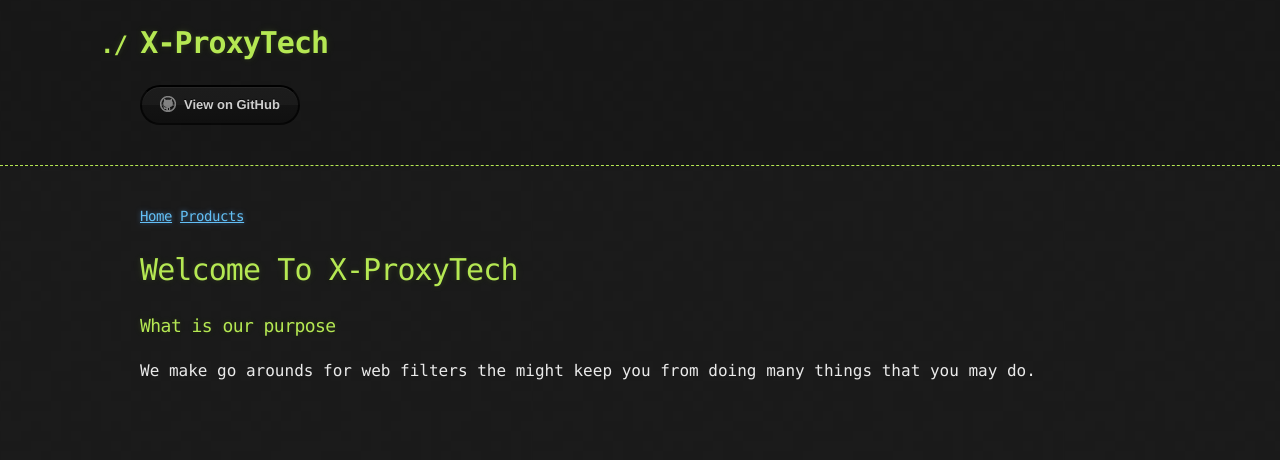
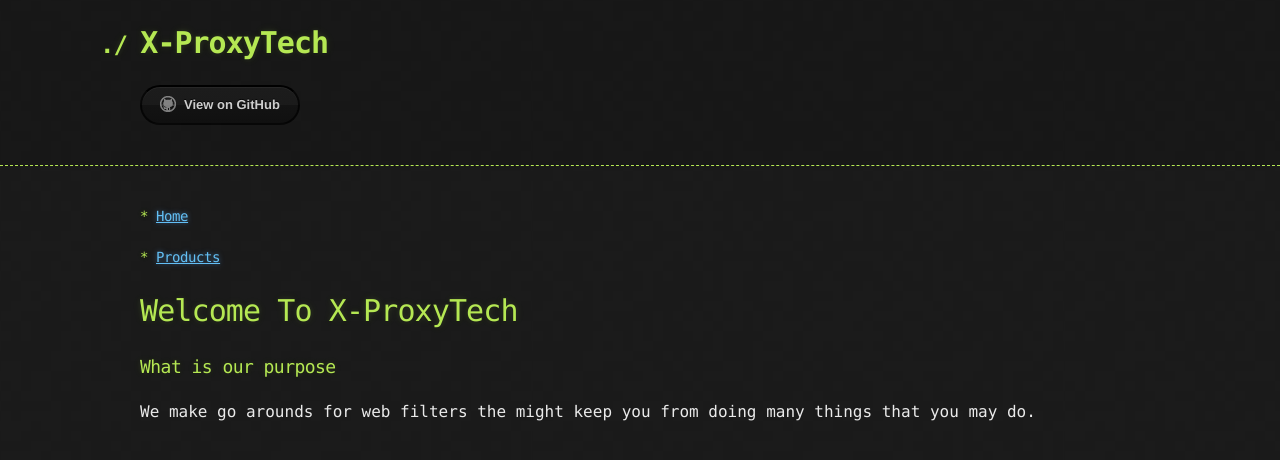
Before and after one commit to X-ProxyTech/Home-Page, a Jekyll site: the page built from index.md, in a window 1280 px wide. Shown: the top 460 px of the page. Built offline with Jekyll 4.4.1, drawn with Linux system fonts in a browser that asks for light colours; the repository's description, which GitHub fills in, is left out.

```diff
--- a/index.md
+++ b/index.md
@@ -1,7 +1,8 @@
 ---
 layout: default
 ---
-#### [Home](./)    [Products](./Products.html)
+#### *   [Home](./)
+#### *   [Products](./Products.html)
 
 # Welcome To X-ProxyTech
 
```
